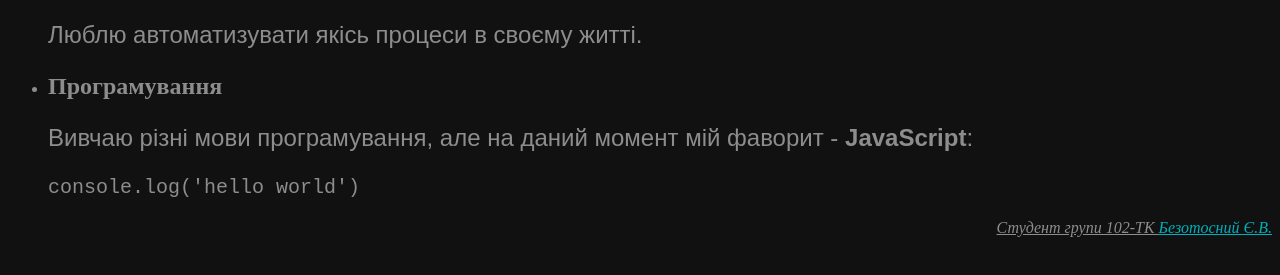
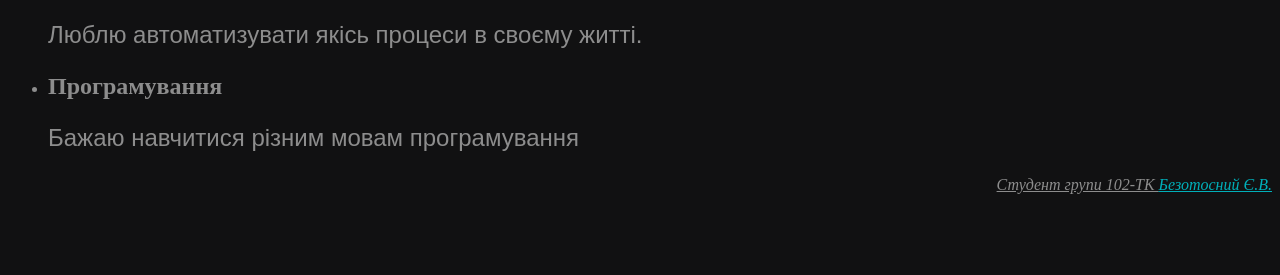
Before and after one commit to vesezik/labs, a plain HTML site: page Безотосний/lab8/BezotosnyiLab02-9.html in a window 1280 px wide. Shown: the part 249-524 px from the top of the page. Drawn offline with Linux system fonts and the light colour scheme.

Commit message:
Update BezotosnyiLab02-9.html

```diff
--- a/Безотосний/lab8/BezotosnyiLab02-9.html
+++ b/Безотосний/lab8/BezotosnyiLab02-9.html
@@ -28,8 +28,7 @@
             <h2>Програмування</h2>
         </li>
         <font size="5" face="sans-serif">
-            <p>Вивчаю різні мови програмування, але на даний момент мій фаворит - <b>JavaScript</b>:</p>
-            <pre><code>console.log('hello world')</code></pre>
+            <p>Бажаю навчитися різним мовам програмування</p>
         </font>
     </ul>
 
```
